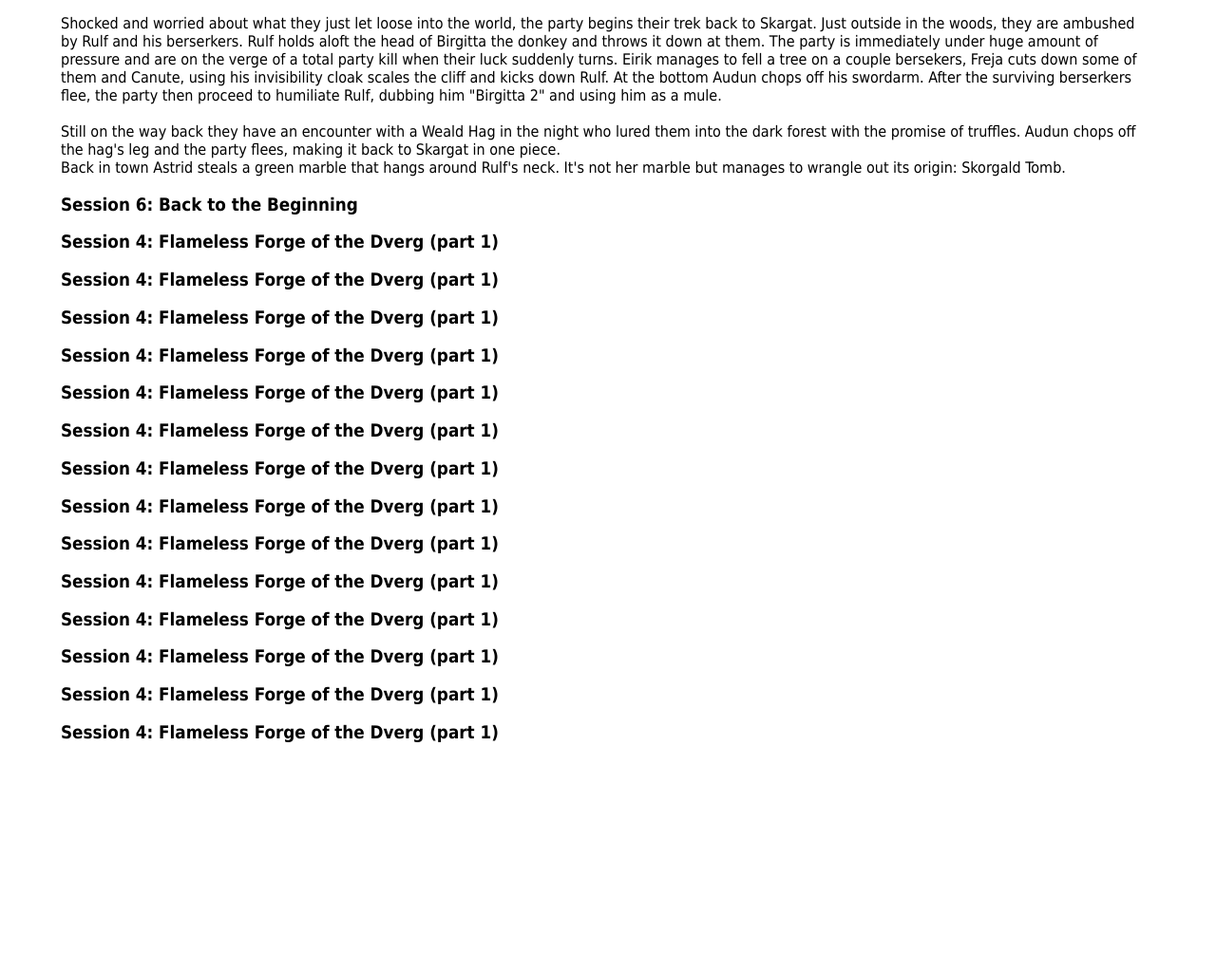
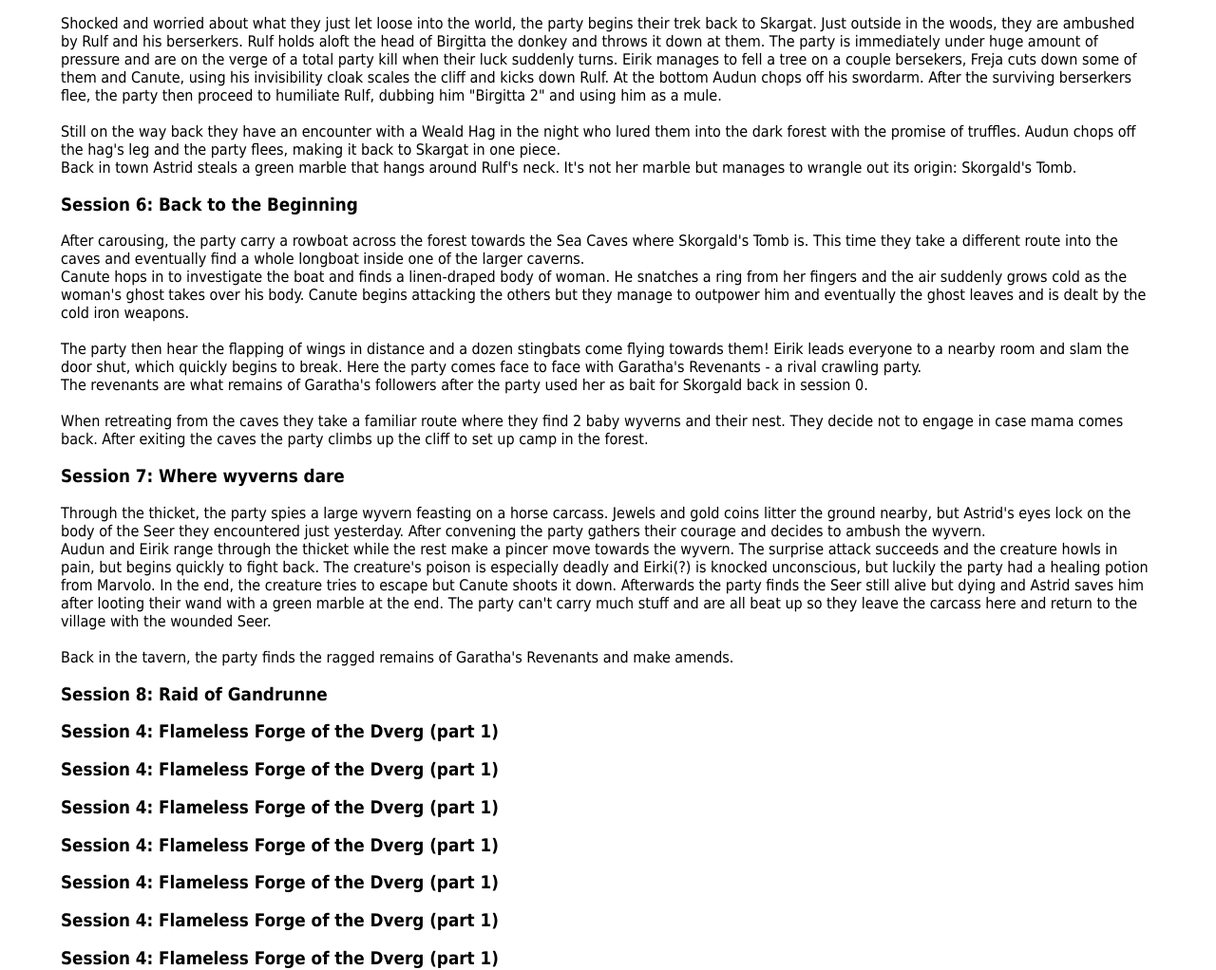
Before and after one commit to Pakkanen1/PakkasenPythonPlayground, a Flask app: template pakkasboxi/templates/wargholm.html in a window 1280 px wide. Shown: the part 3766-4788 px from the top of the page at 95% size. Before the commit the page ends 4548 px from the top, so only its background shows below. Run offline with Flask 3, Linux system fonts and the light colour scheme; the template is opened without the code that fills it, so the values that code supplies are empty; parts of the project's set-up code (start-up, migrations or seed data) failed here and were passed over.

Commit message:
wargholmii

```diff
--- a/pakkasboxi/templates/wargholm.html
+++ b/pakkasboxi/templates/wargholm.html
@@ -199,23 +199,35 @@
             Canute, using his invisibility cloak scales the cliff and kicks down Rulf. At the bottom Audun chops off his swordarm. After the surviving berserkers flee, the party then proceed to humiliate Rulf, dubbing him "Birgitta 2" and using him as a mule.
             <br><br>
             Still on the way back they have an encounter with a Weald Hag in the night who lured them into the dark forest with the promise of truffles. Audun chops off the hag's leg and the party flees, making it back to Skargat in one piece. <br>
-            Back in town Astrid steals a green marble that hangs around Rulf's neck. It's not her marble but manages to wrangle out its origin: Skorgald Tomb.
+            Back in town Astrid steals a green marble that hangs around Rulf's neck. It's not her marble but manages to wrangle out its origin: Skorgald's Tomb.
         </p>
     </div>
     <div id="session6" class="session">
         <h3>Session 6: Back to the Beginning</h3>
         <p>
-
+            After carousing, the party carry a rowboat across the forest towards the Sea Caves where Skorgald's Tomb is. This time they take a different route into the caves and eventually find a whole longboat inside one of the larger caverns.<br>
+            Canute hops in to investigate the boat and finds a linen-draped body of woman. He snatches a ring from her fingers and the air suddenly grows cold as the woman's ghost takes over his body. Canute begins attacking the others but they manage to outpower him and eventually the ghost leaves and is dealt by the cold iron weapons.
+            <br><br>
+            The party then hear the flapping of wings in distance and a dozen stingbats come flying towards them! Eirik leads everyone to a nearby room and slam the door shut, which quickly begins to break. Here the party comes face to face with Garatha's Revenants - a rival crawling party.<br>
+            The revenants are what remains of Garatha's followers after the party used her as bait for Skorgald back in session 0.
+            <br><br>
+            When retreating from the caves they take a familiar route where they find 2 baby wyverns and their nest. They decide not to engage in case mama comes back. After exiting the caves the party climbs up the cliff to set up camp in the forest.
         </p>
     </div>
-    <div id="session4" class="session">
-        <h3>Session 4: Flameless Forge of the Dverg (part 1)</h3>
+    <div id="session7" class="session">
+        <h3>Session 7: Where wyverns dare</h3>
         <p>
-
+            Through the thicket, the party spies a large wyvern feasting on a horse carcass. Jewels and gold coins litter the ground nearby, but Astrid's eyes lock on the body of the Seer they encountered just yesterday. After convening the party gathers their courage and decides to ambush the wyvern.
+            <br>
+            Audun and Eirik range through the thicket while the rest make a pincer move towards the wyvern. The surprise attack succeeds and the creature howls in pain, but begins quickly to fight back.
+            The creature's poison is especially deadly and Eirki(?) is knocked unconscious, but luckily the party had a healing potion from Marvolo. In the end, the creature tries to escape but Canute shoots it down.
+            Afterwards the party finds the Seer still alive but dying and Astrid saves him after looting their wand with a green marble at the end. The party can't carry much stuff and are all beat up so they leave the carcass here and return to the village with the wounded Seer.
+            <br><br>
+            Back in the tavern, the party finds the ragged remains of Garatha's Revenants and make amends.
         </p>
     </div>
-    <div id="session4" class="session">
-        <h3>Session 4: Flameless Forge of the Dverg (part 1)</h3>
+    <div id="session8" class="session">
+        <h3>Session 8: Raid of Gandrunne</h3>
         <p>
 
         </p>
```
